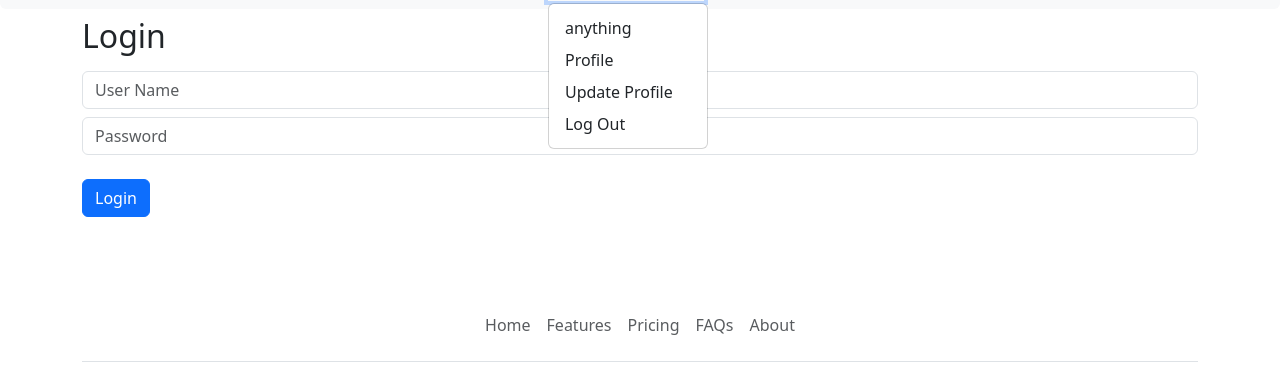
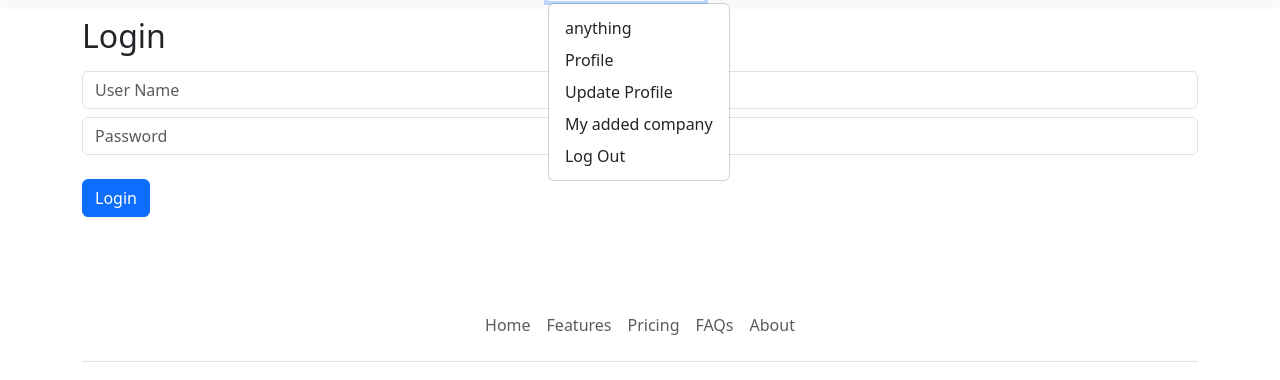
Before and after one commit to AtheerAbdullah98/CapstoneProject, a Django app: page /accounts/login/ in a window 1280 px wide, after a click that opens the changed part. Shown: the part 49-429 px from the top of the page. Run offline with Django 4.2, Linux system fonts and the light colour scheme; the visitor is signed in with stand-in values (Sample User, id 1).

Commit message:
اضفت صفحة بالبروفايل تاخذ عنوان الشركة والحالة

```diff
--- a/Capstone/accounts/urls.py
+++ b/Capstone/accounts/urls.py
@@ -9,5 +9,7 @@ urlpatterns = [
     path("logout/", views.logout_user_view, name="logout_user_view"),
     path('profile/<user_id>/', views.profile_page, name="profile_page"),
     path('profile/update/<user_id>/', views.update_profile_page, name="update_profile_page"),
+    path('my_posts/', views.added_company_list_view, name="added_company_list_view"),
+
 
 ]
--- a/Capstone/accounts/views.py
+++ b/Capstone/accounts/views.py
@@ -2,6 +2,7 @@ from django.shortcuts import render, redirect
 from django.http import HttpRequest, HttpResponse
 from django.contrib.auth.models import User
 from .models import Profile
+from companies.models import Company
 from django.contrib.auth import authenticate, login, logout
 
 # Create your views here.
@@ -68,3 +69,8 @@ def update_profile_page(request:HttpRequest, user_id):
         return redirect("accounts:profile_page", user_id=user_id)
 
     return render(request, "accounts/update_profile.html", {"profile" : profile})
+
+def added_company_list_view(request):
+    companies = Company.objects.all()
+
+    return render(request, 'accounts/my_added_company.html', {'companies': companies})
--- a/Capstone/main/templates/main/base.html
+++ b/Capstone/main/templates/main/base.html
@@ -46,6 +46,7 @@
                         <li><a class="dropdown-item" href="#">anything</a></li>
                         <li><a class="dropdown-item" href="{% url 'accounts:profile_page' request.user.id %}">Profile</a></li>
                         <li><a class="dropdown-item" href="{% url 'accounts:update_profile_page' request.user.id %}">Update Profile</a></li>
+                        <li><a class="dropdown-item" href="{% url 'accounts:added_company_list_view' %}">My added company</a></li>
                         <li><a class="dropdown-item" href="{% url 'accounts:logout_user_view' %}">Log Out</a></li>
                       {% else %}
                         <li><a class="dropdown-item" href="{% url 'accounts:register_user_view' %}">Register</a></li>
```
Also changed, not shown: Capstone/accounts/templates/accounts/my_added_company.html (added, +19 -0 lines).
